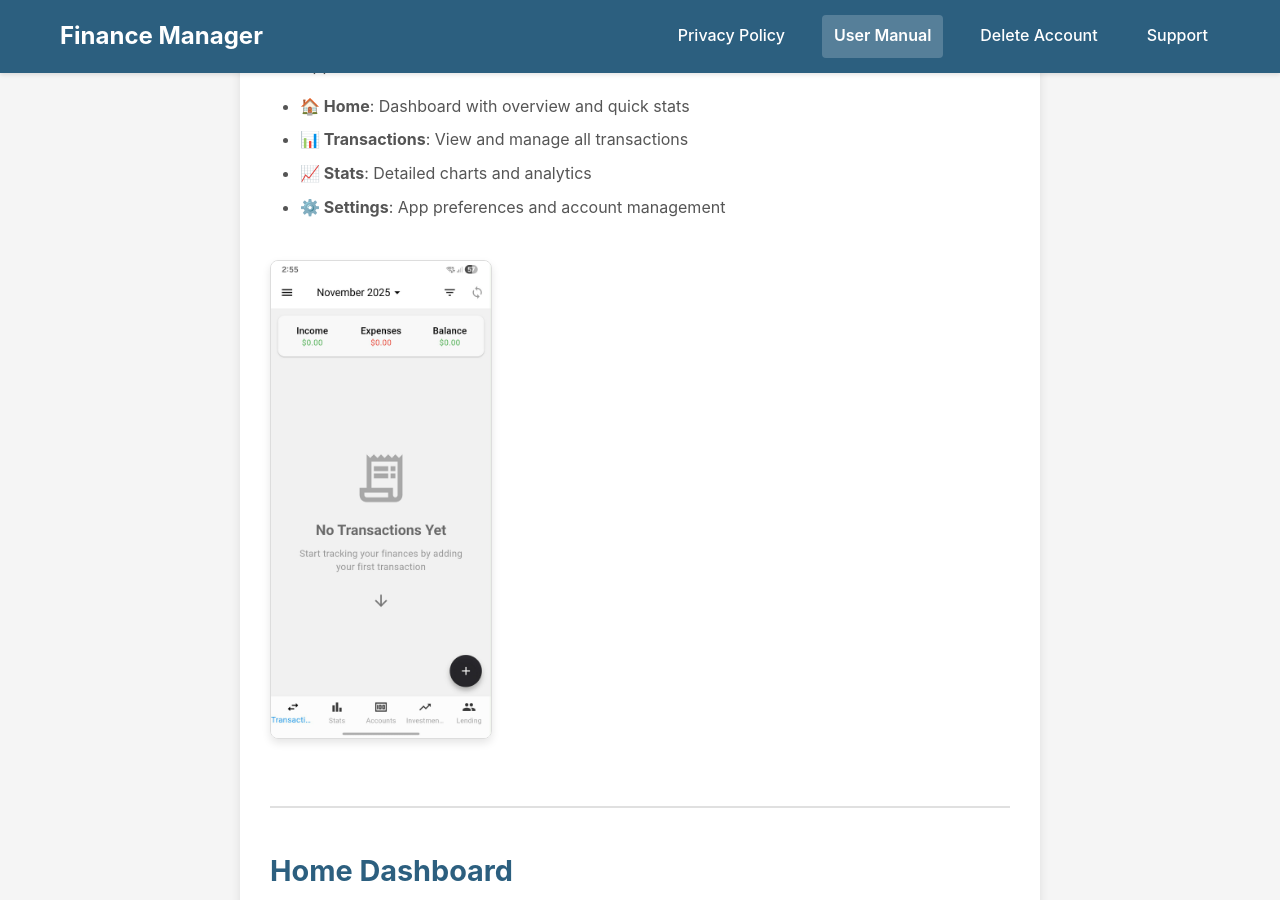
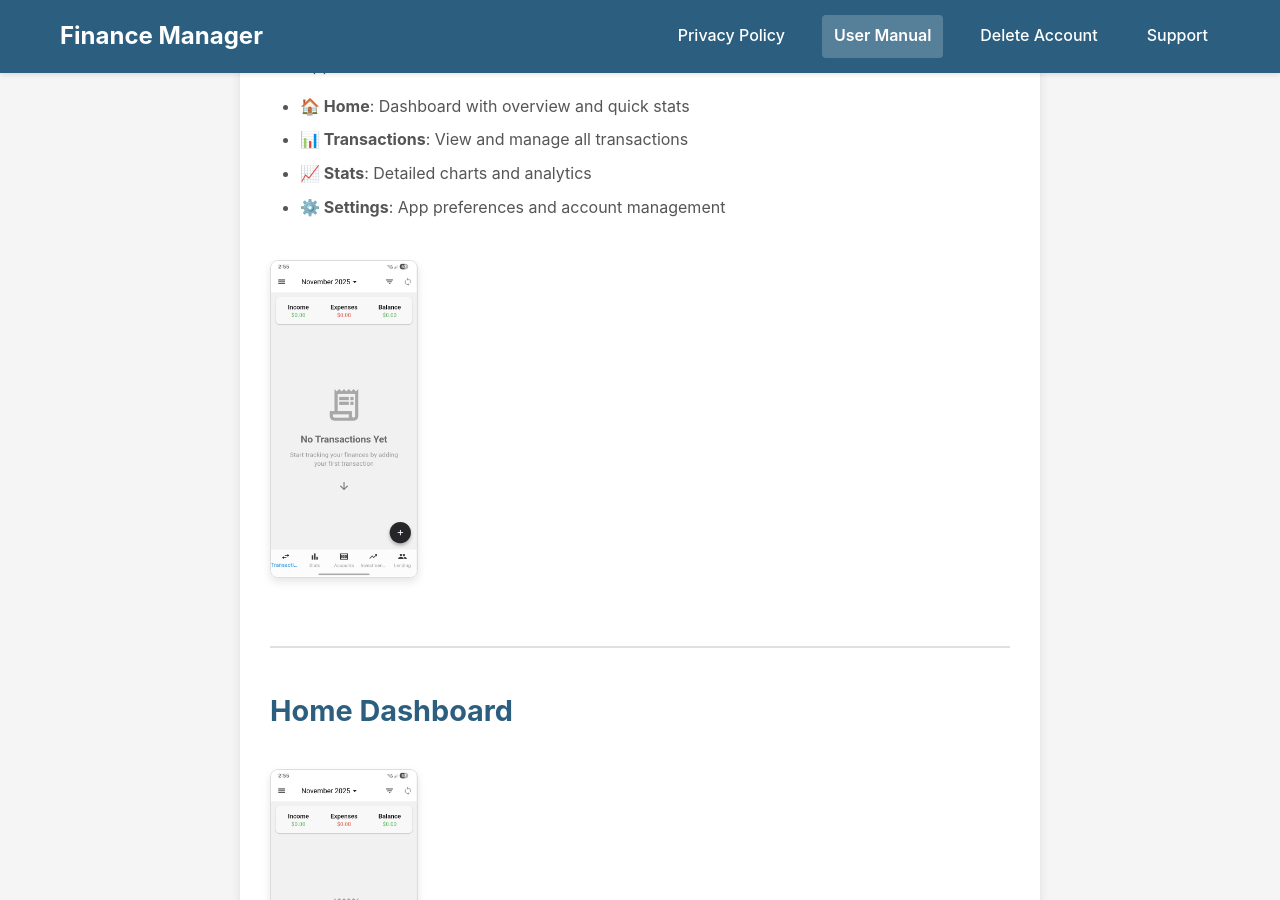
Before and after one commit to aethersolutionsph/finance-manager-user-manual, a Jekyll site: the page built from index.md, in a window 1280 px wide and 900 px high, scrolled down 2090 px. Built offline with Jekyll 4.4.1, drawn with Linux system fonts in a browser that asks for light colours.

Commit message:
Reduce screenshot size to 20% width

```diff
--- a/index.md
+++ b/index.md
@@ -84,7 +84,7 @@ The app has **4 main tabs** at the bottom:
 - **⚙️ Settings**: App preferences and account management
 
 <!-- Screenshot: Welcome screen with navigation tabs -->
-<img src="assets/images/screenshots/home-dashboard.png" alt="App Navigation" style="max-width: 30%; height: auto; border: 1px solid #ddd; border-radius: 8px; margin: 20px 0;">
+<img src="assets/images/screenshots/home-dashboard.png" alt="App Navigation" style="max-width: 20%; height: auto; border: 1px solid #ddd; border-radius: 8px; margin: 20px 0;">
 <!-- *Main navigation showing the 4 tabs at the bottom* -->
 
 ---
@@ -92,7 +92,7 @@ The app has **4 main tabs** at the bottom:
 ## Home Dashboard
 
 <!-- Screenshot: Full home dashboard view -->
-<img src="assets/images/screenshots/home-dashboard.png" alt="Home Dashboard" style="max-width: 30%; height: auto; border: 1px solid #ddd; border-radius: 8px; margin: 20px 0;">
+<img src="assets/images/screenshots/home-dashboard.png" alt="Home Dashboard" style="max-width: 20%; height: auto; border: 1px solid #ddd; border-radius: 8px; margin: 20px 0;">
 <!-- *Home screen showing accounts, transactions, and quick action button* -->
 
 ### What You See
@@ -144,7 +144,7 @@ The app has **4 main tabs** at the bottom:
 ### Adding a Transaction
 
 <!-- Screenshot: Add transaction form -->
-<img src="assets/images/screenshots/add-transaction.png" alt="Add Transaction" style="max-width: 30%; height: auto; border: 1px solid #ddd; border-radius: 8px; margin: 20px 0;">
+<img src="assets/images/screenshots/add-transaction.png" alt="Add Transaction" style="max-width: 20%; height: auto; border: 1px solid #ddd; border-radius: 8px; margin: 20px 0;">
 <!-- *New transaction form showing all input fields* -->
 
 1. **Tap the + Button**
@@ -154,7 +154,7 @@ The app has **4 main tabs** at the bottom:
    - Choose: Expense, Income, or Transfer
 
 <!-- Screenshot: Transaction type selection -->
-<img src="assets/images/screenshots/transaction-types.png" alt="Transaction Types" style="max-width: 30%; height: auto; border: 1px solid #ddd; border-radius: 8px; margin: 20px 0;">
+<img src="assets/images/screenshots/transaction-types.png" alt="Transaction Types" style="max-width: 20%; height: auto; border: 1px solid #ddd; border-radius: 8px; margin: 20px 0;">
 <!-- *Selecting between Expense, Income, and Transfer* -->
 
 3. **Fill in Details**
@@ -174,7 +174,7 @@ The app has **4 main tabs** at the bottom:
 ### Transaction Categories
 
 <!-- Screenshot: Category selection modal -->
-<img src="assets/images/screenshots/category-selection.png" alt="Category Selection" style="max-width: 30%; height: auto; border: 1px solid #ddd; border-radius: 8px; margin: 20px 0;">
+<img src="assets/images/screenshots/category-selection.png" alt="Category Selection" style="max-width: 20%; height: auto; border: 1px solid #ddd; border-radius: 8px; margin: 20px 0;">
 <!-- *Category picker showing all available categories* -->
 
 **Expense Categories:**
@@ -337,7 +337,7 @@ Track your crypto holdings:
 Tap the **📈 Stats** tab at bottom navigation
 
 <!-- Screenshot: Stats screen with charts -->
-<img src="assets/images/screenshots/stats-screen.png" alt="Statistics Dashboard" style="max-width: 30%; height: auto; border: 1px solid #ddd; border-radius: 8px; margin: 20px 0;">
+<img src="assets/images/screenshots/stats-screen.png" alt="Statistics Dashboard" style="max-width: 20%; height: auto; border: 1px solid #ddd; border-radius: 8px; margin: 20px 0;">
 <!-- *Statistics screen showing various charts and insights* -->
 
 ### Available Charts
```
